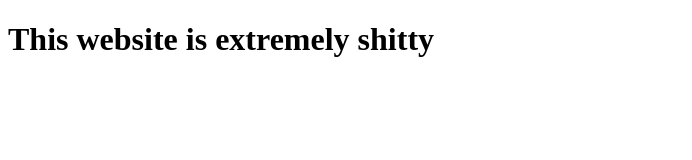
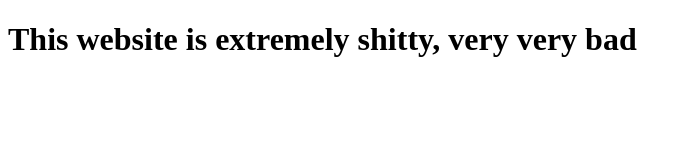
Before and after one commit to ASH93720/bootcamp.test.2, a plain HTML site: page index.html in a window 1280 px wide. Shown: the whole page, without its empty margins (0-692 px from the left). Drawn offline with Linux system fonts and the light colour scheme.

Commit message:
Modified index.html

```diff
--- a/index.html
+++ b/index.html
@@ -5,7 +5,7 @@
 	<title>Title of the page</title>
 </head>
 <body>
-	<h1>This website is extremely shitty</h1>
+	<h1>This website is extremely shitty, very very bad</h1>
 </body>
 </html>
 
```
